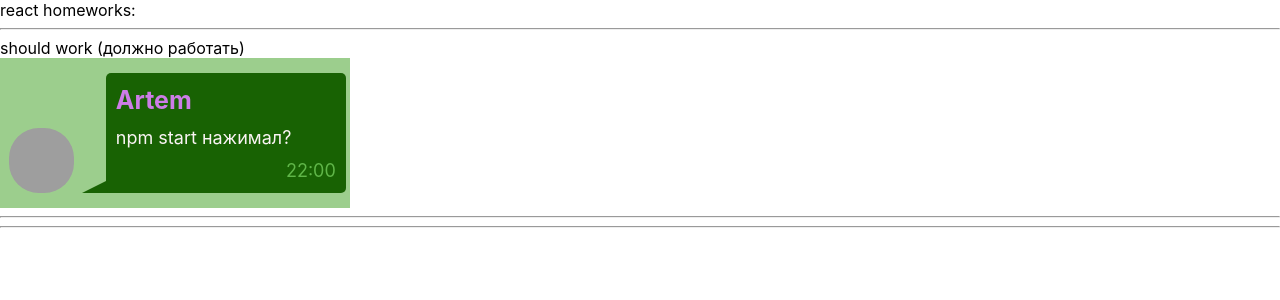
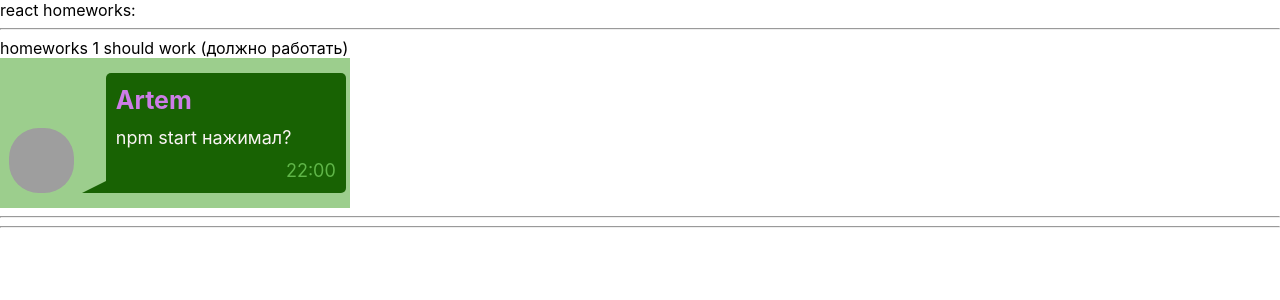
Before and after one commit to Dadeev/some-tasks, a React (Create React App) app: page / in a window 1280 px wide. Shown: the top 300 px of the page. Built offline with nearby package versions, Linux system fonts and the light colour scheme; grey boxes are pictures that could not be loaded.

Commit message:
refactor: implement first HomeWork

```diff
--- a/src/p2-homeworks/h1/HW1.tsx
+++ b/src/p2-homeworks/h1/HW1.tsx
@@ -12,7 +12,7 @@ function HW1() {
     return (
         <div>
             <hr/>
-            {/*homeworks 1*/}
+            homeworks 1
 
             should work (должно работать)
 
```
